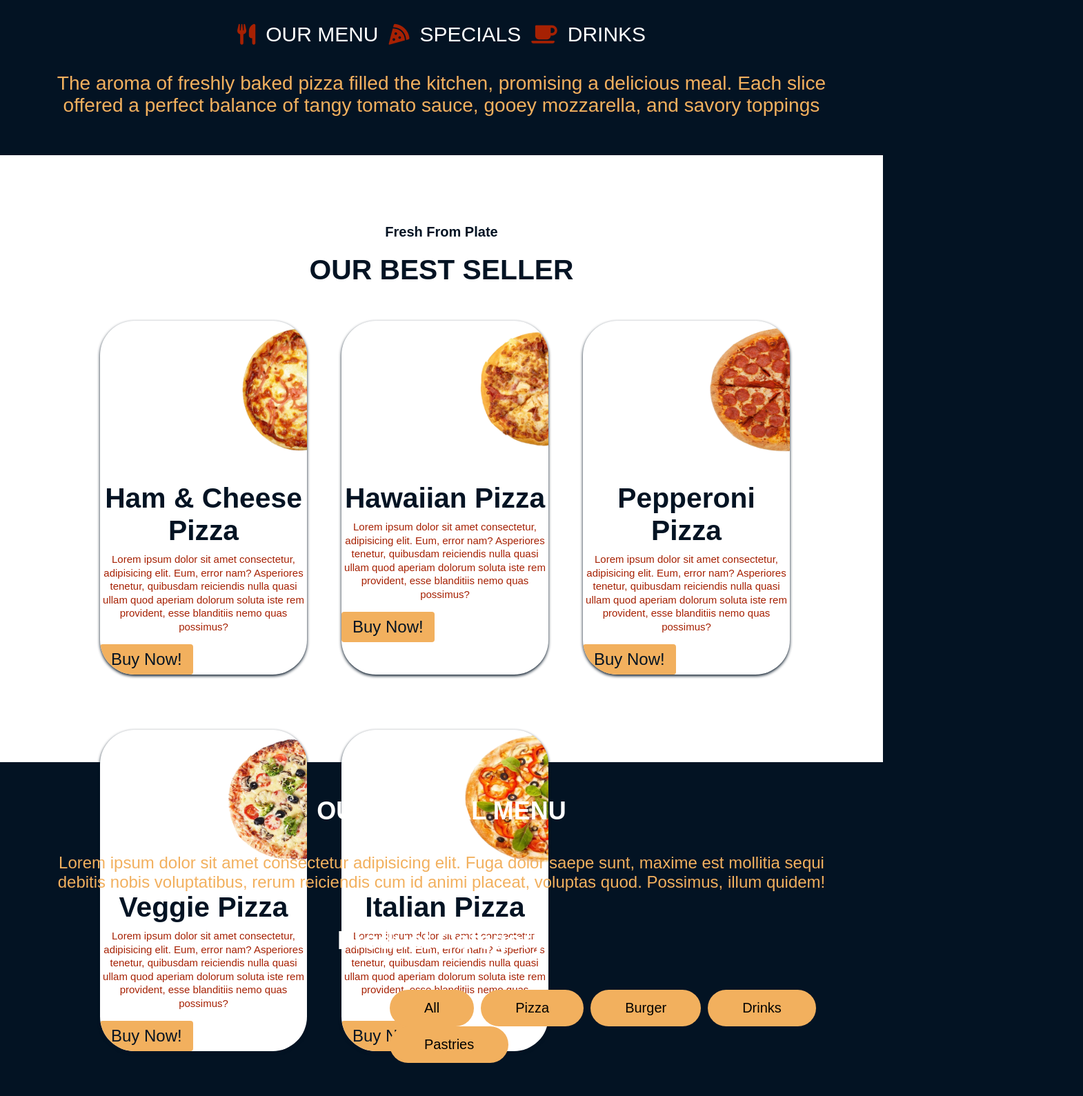
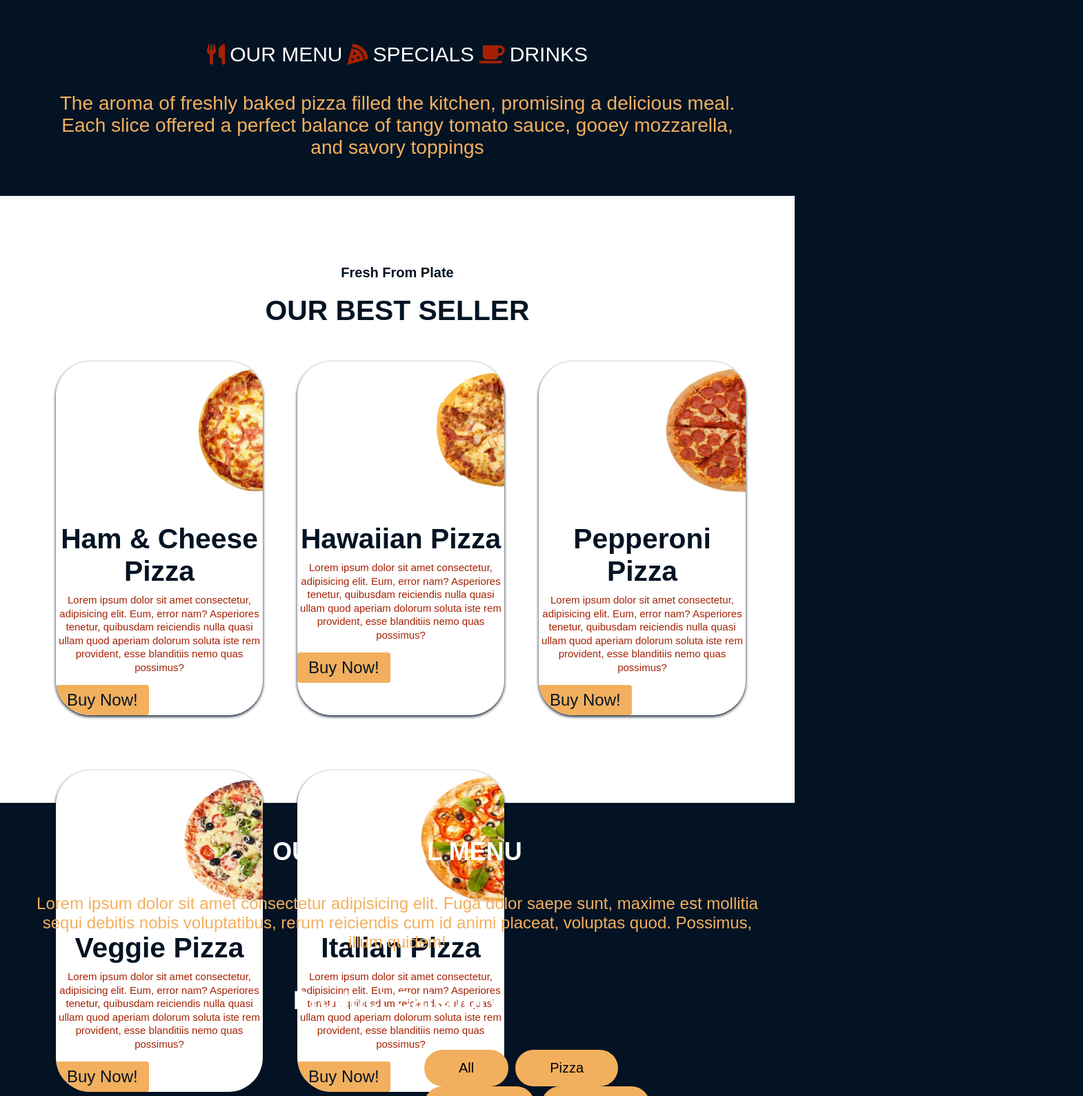
Before and after one commit to Silhouette204/PizzaWebApplication, a plain HTML site: page index.html in a window 1280 px wide. Shown: the part 853-2442 px from the top of the page at 69% size, 1570 px wide, since content can reach past the window. Drawn offline with nearby package versions, Linux system fonts and the light colour scheme.

Commit message:
samsung A03 ratio

```diff
--- a/index.html
+++ b/index.html
@@ -2,7 +2,7 @@
 <html lang="en">
   <head>
     <meta charset="UTF-8" />
-    <meta name="viewport" content="width=device-width, initial-scale=1.0" />
+   <meta name="viewport" content="width=device-width, initial-scale=1.0">
     <title>Pizza Website</title>
     <link
       rel="stylesheet"
--- a/samsung.css
+++ b/samsung.css
@@ -1,3 +1,70 @@
+:root {
+  --superlight: #fff;
+  --neutral: #f2b05e;
+  --dark: #a62103;
+  --superdark: #031323;
+}
+
+@media screen and (min-width: 452px) {
+  body {
+    width: 90%;
+  }
+
+  .icon-banner {
+    font-size: 18px;
+    display: flex;
+    justify-content: center;
+    align-items: center;
+    gap: 7px;
+  }
+
+  #pizza {
+    margin-top: 50px;
+    height: 325vh;
+  }
+
+  #menu {
+    height: 215vh;
+  }
+
+  #menu p {
+    margin-top: -20px;
+  }
+
+  #btns {
+    height: 10px;
+    width: 80%;
+    gap: 20px;
+    margin-left: 50px;
+    margin-bottom: 50px;
+  }
+
+  #contact {
+    height: 125vh;
+  }
+
+  .bookNow {
+    margin-left: 90px;
+  }
+
+  .reviews .slideshow-container {
+    width: 85vw;
+    margin-left: -10px;
+  }
+
+  .about {
+    height: 110vh;
+  }
+
+  .about-more {
+    margin-left: 120px;
+  }
+
+  .about-image {
+    margin-left: 110px;
+  }
+}
+
 @media (min-width: 720px) {
   #pizza {
     height: 180vh;
```
